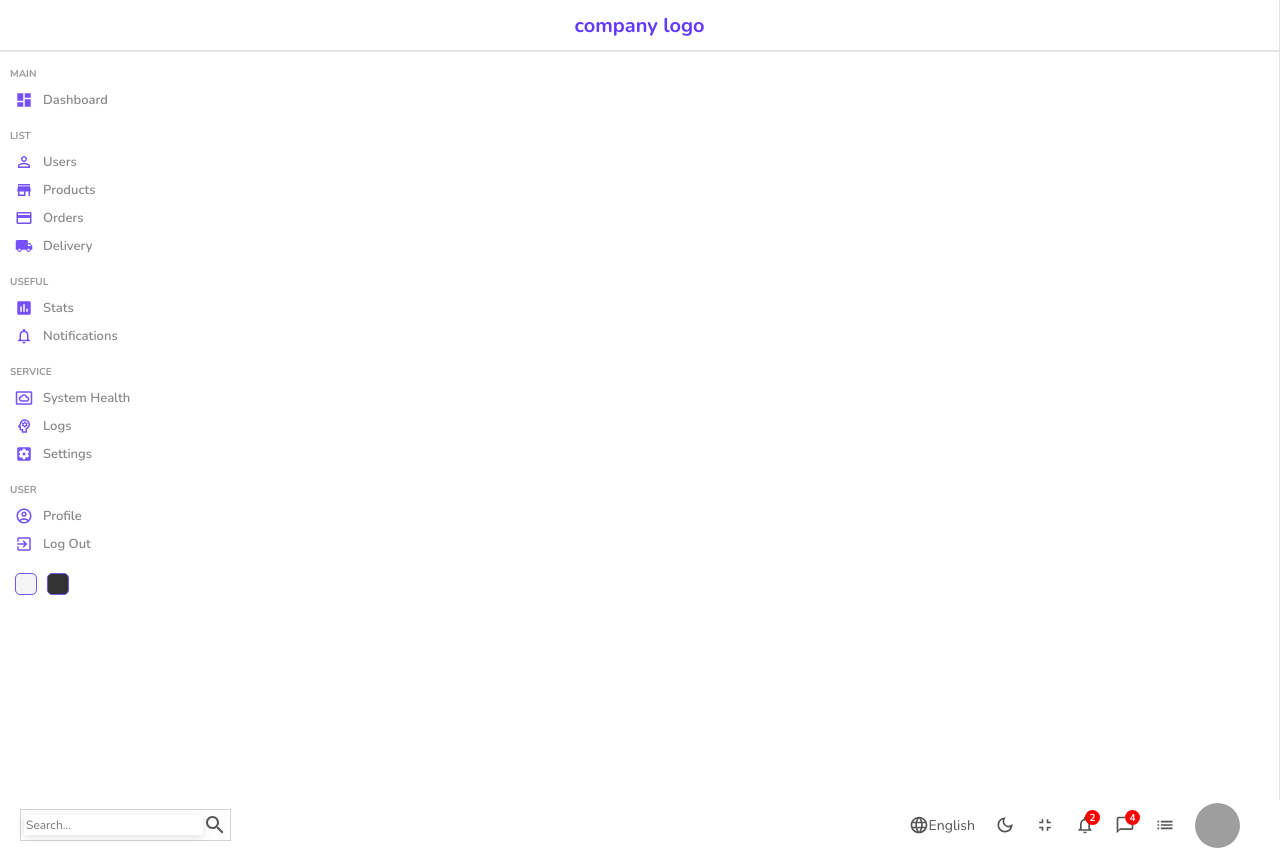
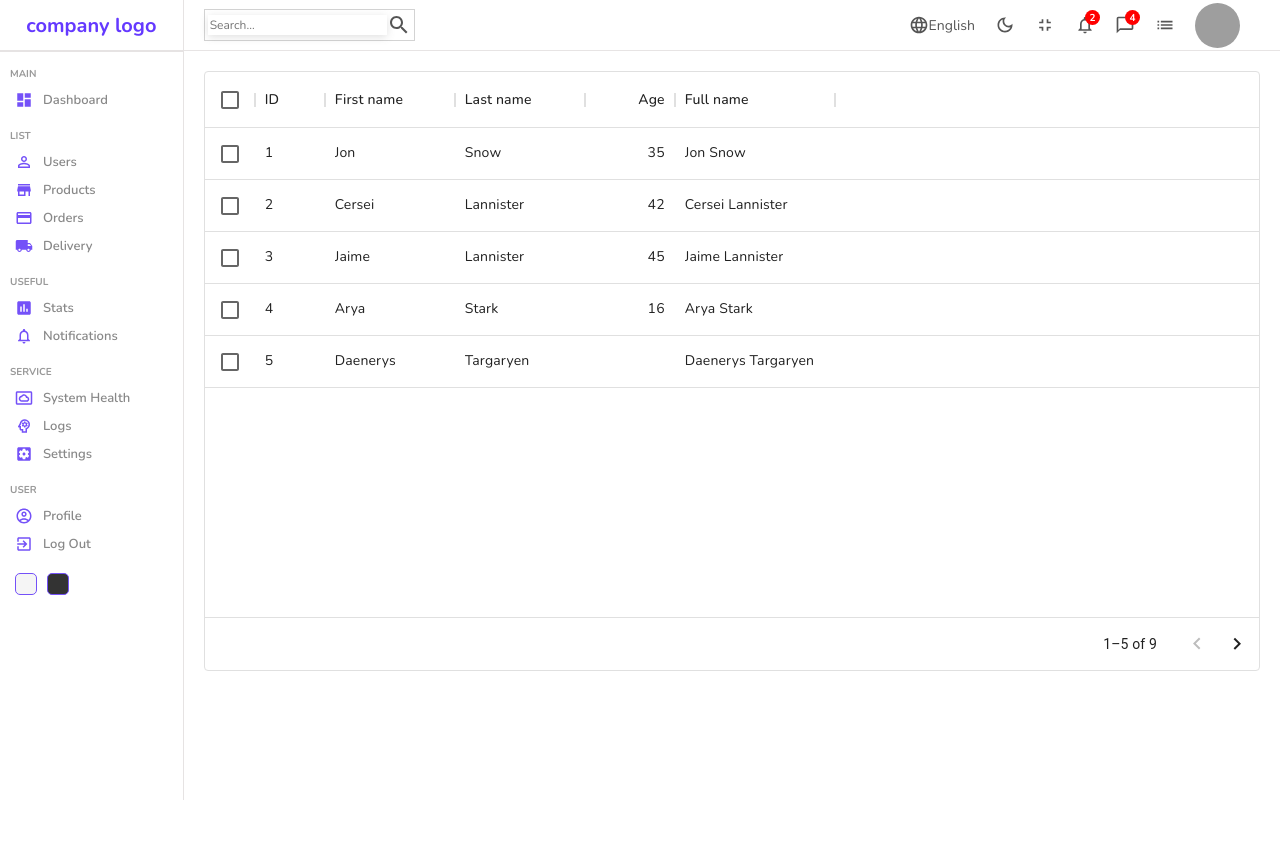
Before and after one commit to Fedi-jou/Admin_dashboard_reactjs, a React (Create React App) app: page /users in a window 1280 px wide. Shown: the top 850 px of the page. After the commit the page ends 800 px from the top, so only its background shows below. Built offline with nearby package versions, Linux system fonts and the light colour scheme; grey boxes are pictures that could not be loaded.

Commit message:
list scss add

```diff
--- a/src/pages/list/list.scss
+++ b/src/pages/list/list.scss
@@ -0,0 +1,7 @@
+.list {
+    display : flex ;
+    width : 100% ;
+    .listContainer {
+        flex:6;
+    }
+}
```
